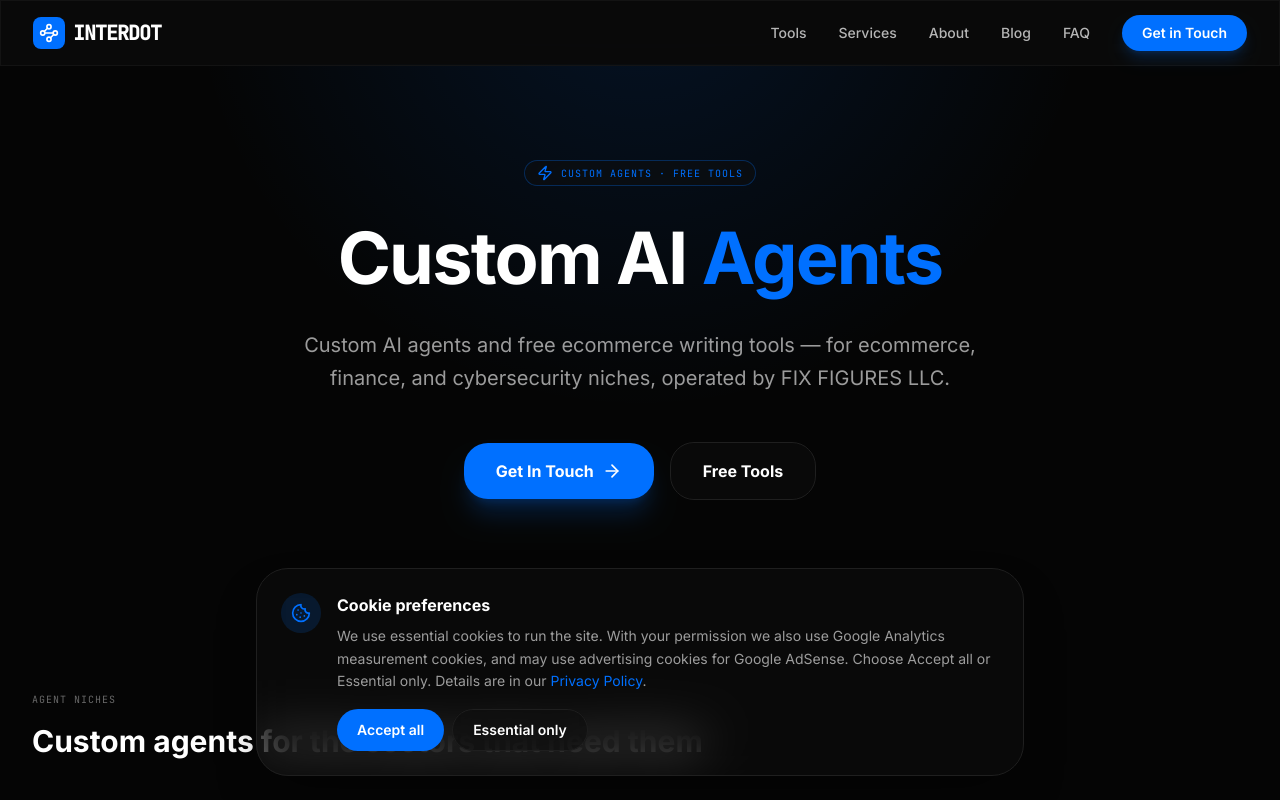
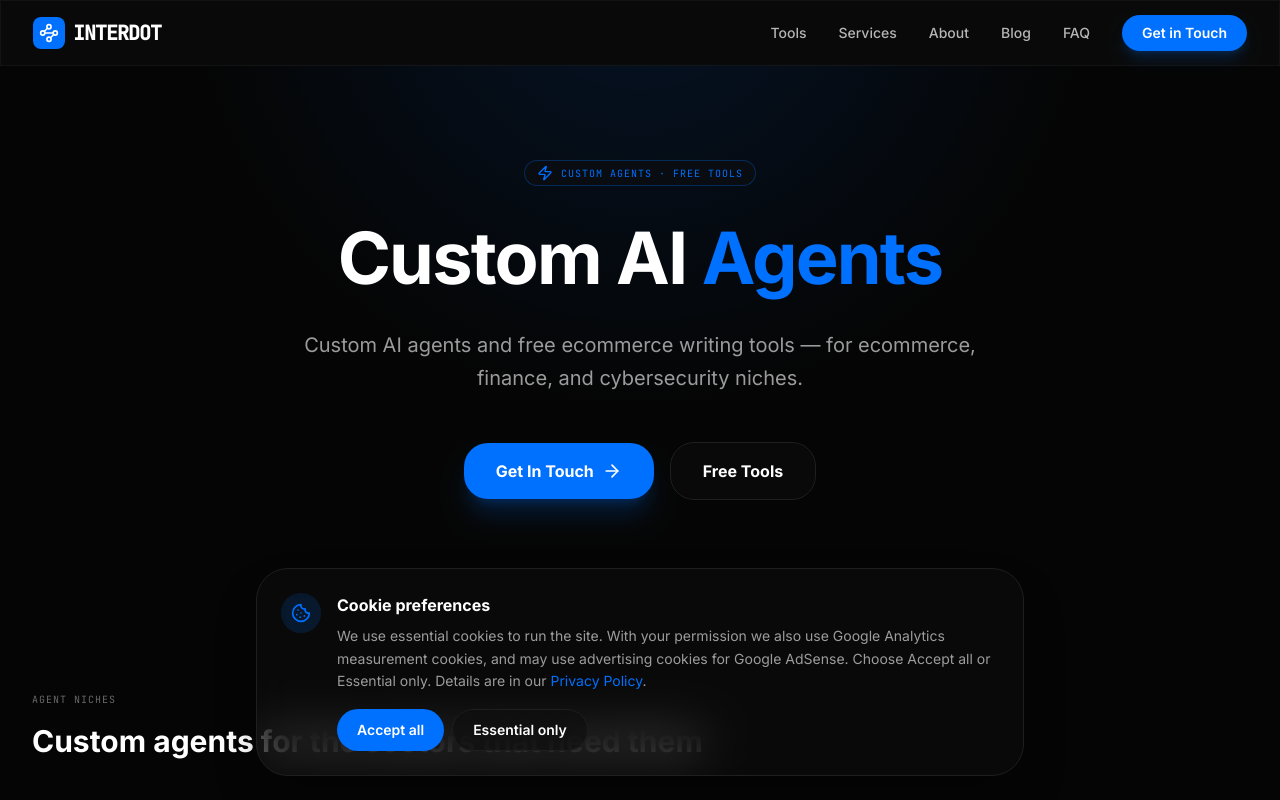
Before and after one commit to 0x01010l/Interd, a React (Vite) app: page / in a window 1280 px wide. Shown: the top 800 px of the page. Built offline with nearby package versions, Linux system fonts and the light colour scheme.

Commit message:
Update Home.tsx

```diff
--- a/src/pages/Home.tsx
+++ b/src/pages/Home.tsx
@@ -114,7 +114,7 @@ export default function Home() {
 
             <p className="text-xl text-white/60 mb-12 leading-relaxed max-w-2xl mx-auto">
               Custom AI agents and free ecommerce writing tools — for ecommerce, finance, and
-              cybersecurity niches, operated by FIX FIGURES LLC.
+              cybersecurity niches.
             </p>
 
             <div className="flex flex-col sm:flex-row items-center justify-center gap-4">
```
